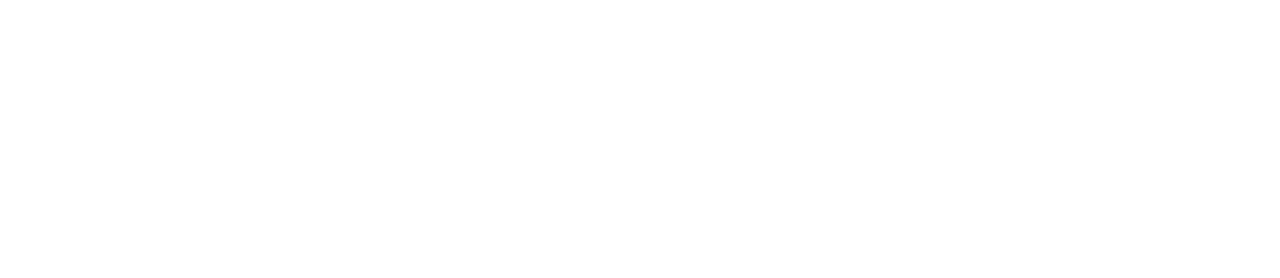
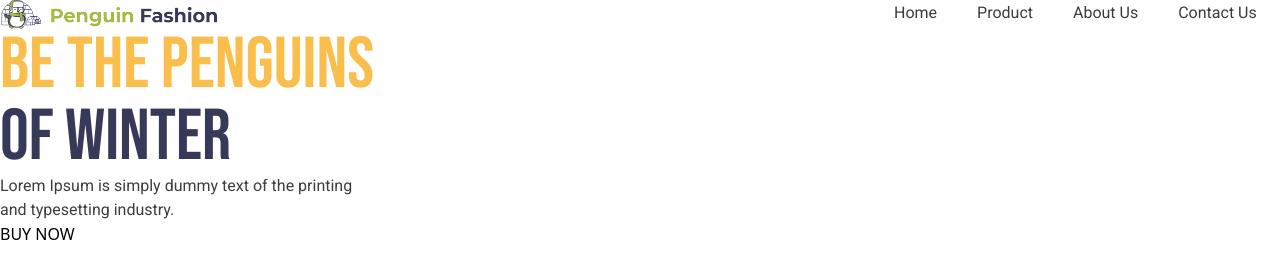
Before and after one commit to devbiplabmistry/penguine-fashion, a plain HTML site: page index.html in a window 1280 px wide. Drawn offline with nearby package versions, Linux system fonts and the light colour scheme.

Commit message:
banner part added

```diff
--- a/css/script.css
+++ b/css/script.css
@@ -0,0 +1,39 @@
+*{
+    margin: 0;
+    padding: 0;
+    box-sizing: border-box;
+}
+ul,ol{
+    list-style-type: none;
+}
+img{
+    vertical-align: middle;
+}
+h1,h2,h3,h4,h5,h6,p{
+    line-height: 0.8;
+}
+.container{
+    margin: 0 auto;
+}
+/* _________________common css End Here___________ */
+nav ul li a{
+    font-family: 'Roboto', sans-serif;
+}
+.banner-contain h1{
+    font-family: 'Bebas Neue', cursive;
+}
+.banner-contain p{
+    font-family: 'Roboto', cursive;
+}
+/* _________________common css End Here___________ */
+/* _________________common css End Here___________ */
+/* _________________common css End Here___________ */
+/* _________________common css End Here___________ */
+/* _________________common css End Here___________ */
+/* _________________common css End Here___________ */
+/* _________________common css End Here___________ */
+/* _________________common css End Here___________ */
+/* _________________common css End Here___________ */
+/* _________________common css End Here___________ */
+/* _________________common css End Here___________ */
+/* _________________common css End Here___________ */
--- a/index.html
+++ b/index.html
@@ -5,20 +5,58 @@
     <meta http-equiv="X-UA-Compatible" content="IE=edge">
     <meta name="viewport" content="width=device-width, initial-scale=1.0">
     <title>Penguine Fashion</title>
+    <link href="https://fonts.googleapis.com/css2?family=Bebas+Neue&family=Roboto:wght@100;300;400;500;700;900&display=swap" rel="stylesheet">
     <script src="https://cdn.tailwindcss.com"></script>
+    <link rel="stylesheet" href="css/script.css">
     <script>
         tailwind.config = {
           theme: {
             extend: {
               colors: {
-                clifford: '#da373d',
+                primary: '#3C3C3C',
+                secondary:'#FABE4C',
+                heading:'#363958',
+                paracolor:'#3E3E3E',
               }
             }
           }
         }
       </script>
+      <!-- fonts -->
 </head>
 <body>
+    <!-- Navbar part start Here -->
+   <nav>
+  <div class="container mx-auto">
+    <div class="nav-wrapper flex">
+        <div class="logo">
+            <a href="#"><img src="images/icons/Group 33072.png" alt="Logo" class="w-1/4"></a>
+        </div>
+        <div class="menu">
+            <ul class="flex">
+                <li class="px-5"><a href="#" class="text-primary capitalize font-normal text-base">Home</a></li>
+                <li class="px-5"><a href="#"class="text-primary capitalize font-normal text-base">product</a></li>
+                <li class="px-5"><a href="#"class="text-primary capitalize font-normal text-base">about us</a></li>
+                <li class="px-5"><a href="#"class="text-primary capitalize font-normal text-base">contact us</a></li>
+            </ul>
+        </div>
+    </div>
+  </div>
+   </nav>
+   <!-- Navbar part End Here -->
+   <!-- Banner part start Here -->
+   <section id="Banner">
+    <div class="container">
+        <div class="banner-wrapper">
+            <div class="banner-contain">
+                <h1 class="text-secondary text-7xl font-normal ">Be the Penguins <br> <span class="text-heading text-7xl">of Winter</span></h1>
+                <p class="text-paracolor text-base font-normal ">Lorem Ipsum is simply dummy text of the printing <br> and typesetting industry.</p>
+                <a href="#">BUY NOW</a>
+            </div>
+        </div>
+    </div>
 
+   </section>
+   <!-- Banner part End Here -->
 </body>
 </html>
```
Also changed, not shown: images/icons/Group 33072.png (renamed from icons/Group 33072.png), images/icons/Group 33091.png (renamed from icons/Group 33091.png), images/icons/Group 33102.png (renamed from icons/Group 33102.png), images/icons/green.png (renamed from icons/green.png), images/icons/image 12.png (renamed from icons/image 12.png), images/icons/image 13.png (renamed from icons/image 13.png), images/icons/image 14.png (renamed from icons/image 14.png), images/icons/shopping-cart 1.png (renamed from icons/shopping-cart 1.png).
